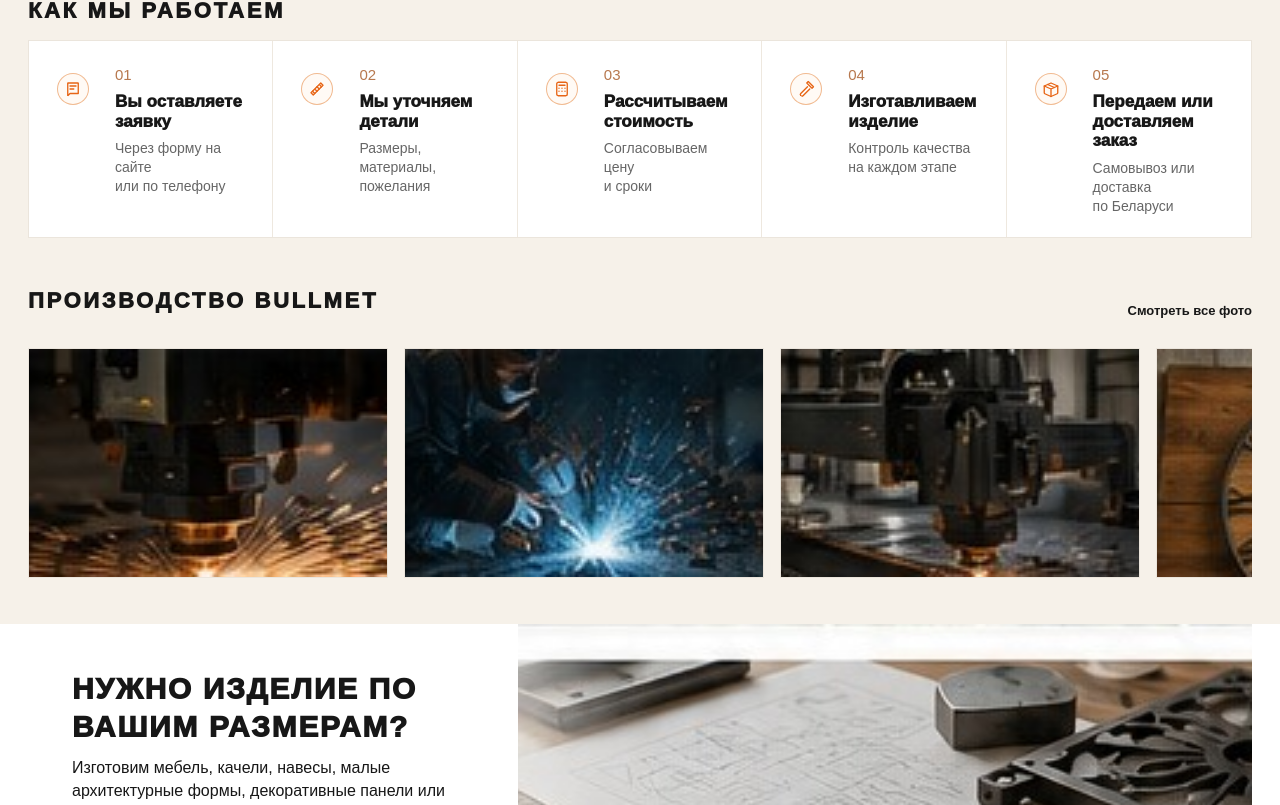
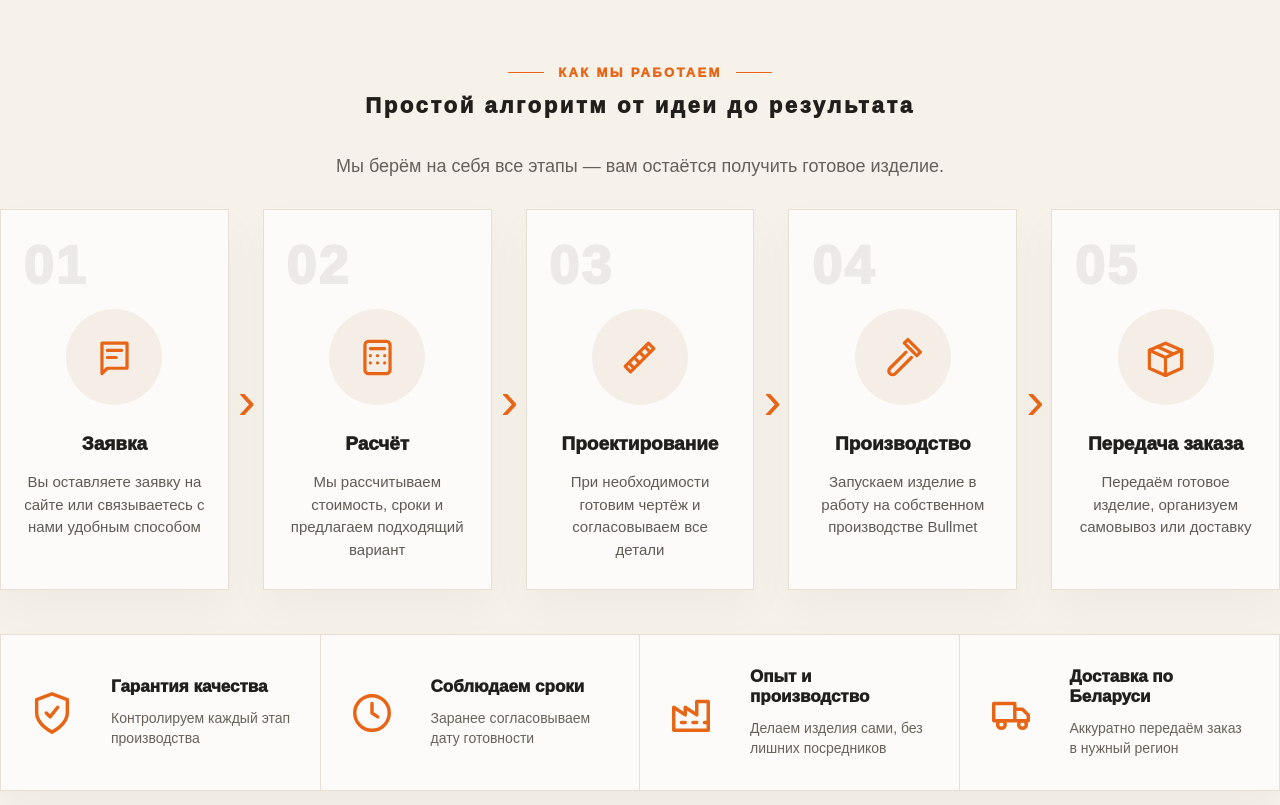
Before and after one commit to kurguzenko132/bullmet, a Next.js app: page / in a window 1280 px wide. Shown: the part 1715-2520 px from the top of the page. Built offline with nearby package versions, Linux system fonts and the light colour scheme; no server answers; the database is empty.

Commit message:
Update home workflow section design

```diff
--- a/app/page.tsx
+++ b/app/page.tsx
@@ -48,11 +48,18 @@ const productionBenefits = [
 ];
 
 const steps = [
-  { icon: 'request' as const, num: '01', title: 'Вы оставляете\nзаявку', desc: 'Через форму на сайте\nили по телефону' },
-  { icon: 'ruler' as const, num: '02', title: 'Мы уточняем детали', desc: 'Размеры, материалы,\nпожелания' },
-  { icon: 'calculator' as const, num: '03', title: 'Рассчитываем\nстоимость', desc: 'Согласовываем цену\nи сроки' },
-  { icon: 'hammer' as const, num: '04', title: 'Изготавливаем\nизделие', desc: 'Контроль качества\nна каждом этапе' },
-  { icon: 'package' as const, num: '05', title: 'Передаем или\nдоставляем заказ', desc: 'Самовывоз или доставка\nпо Беларуси' }
+  { icon: 'request' as const, num: '01', title: 'Заявка', desc: 'Вы оставляете заявку на сайте или связываетесь с нами удобным способом' },
+  { icon: 'calculator' as const, num: '02', title: 'Расчёт', desc: 'Мы рассчитываем стоимость, сроки и предлагаем подходящий вариант' },
+  { icon: 'ruler' as const, num: '03', title: 'Проектирование', desc: 'При необходимости готовим чертёж и согласовываем все детали' },
+  { icon: 'hammer' as const, num: '04', title: 'Производство', desc: 'Запускаем изделие в работу на собственном производстве Bullmet' },
+  { icon: 'package' as const, num: '05', title: 'Передача заказа', desc: 'Передаём готовое изделие, организуем самовывоз или доставку' }
+];
+
+const workBenefits = [
+  { icon: 'shield' as const, title: 'Гарантия качества', desc: 'Контролируем каждый этап производства' },
+  { icon: 'clock' as const, title: 'Соблюдаем сроки', desc: 'Заранее согласовываем дату готовности' },
+  { icon: 'factory' as const, title: 'Опыт и производство', desc: 'Делаем изделия сами, без лишних посредников' },
+  { icon: 'truck' as const, title: 'Доставка по Беларуси', desc: 'Аккуратно передаём заказ в нужный регион' }
 ];
 
 const gallery = [img.gallery1, img.gallery2, img.gallery3, img.gallery4, img.gallery5, img.gallery6];
@@ -137,15 +144,33 @@ export default async function HomePage() {
           </div>
         </section>
 
-        <section className="home-container steps-section">
-          <h3>КАК МЫ РАБОТАЕМ</h3>
-          <div className="steps-grid">
-            {steps.map((step) => (
+        <section className="home-container steps-section steps-section-v2">
+          <div className="steps-head-v2">
+            <p>Как мы работаем</p>
+            <h3>Простой алгоритм от идеи до результата</h3>
+            <span>Мы берём на себя все этапы — вам остаётся получить готовое изделие.</span>
+          </div>
+
+          <div className="steps-grid steps-grid-v2">
+            {steps.map((step, index) => (
               <article key={step.num}>
-                <Icon name={step.icon} className="step-icon" />
                 <span className="step-num">{step.num}</span>
-                <h4><Lines value={step.title} /></h4>
-                <p><Lines value={step.desc} /></p>
+                <div className="step-icon-circle"><Icon name={step.icon} className="step-icon" /></div>
+                <h4>{step.title}</h4>
+                <p>{step.desc}</p>
+                {index < steps.length - 1 && <span className="step-arrow-v2" aria-hidden="true">›</span>}
+              </article>
+            ))}
+          </div>
+
+          <div className="work-benefits-v2">
+            {workBenefits.map((item) => (
+              <article key={item.title}>
+                <Icon name={item.icon} />
+                <div>
+                  <h4>{item.title}</h4>
+                  <p>{item.desc}</p>
+                </div>
               </article>
             ))}
           </div>
```
Also changed, not shown: app/globals.css, 2 other files (tests, documents, lock files or other folders).
